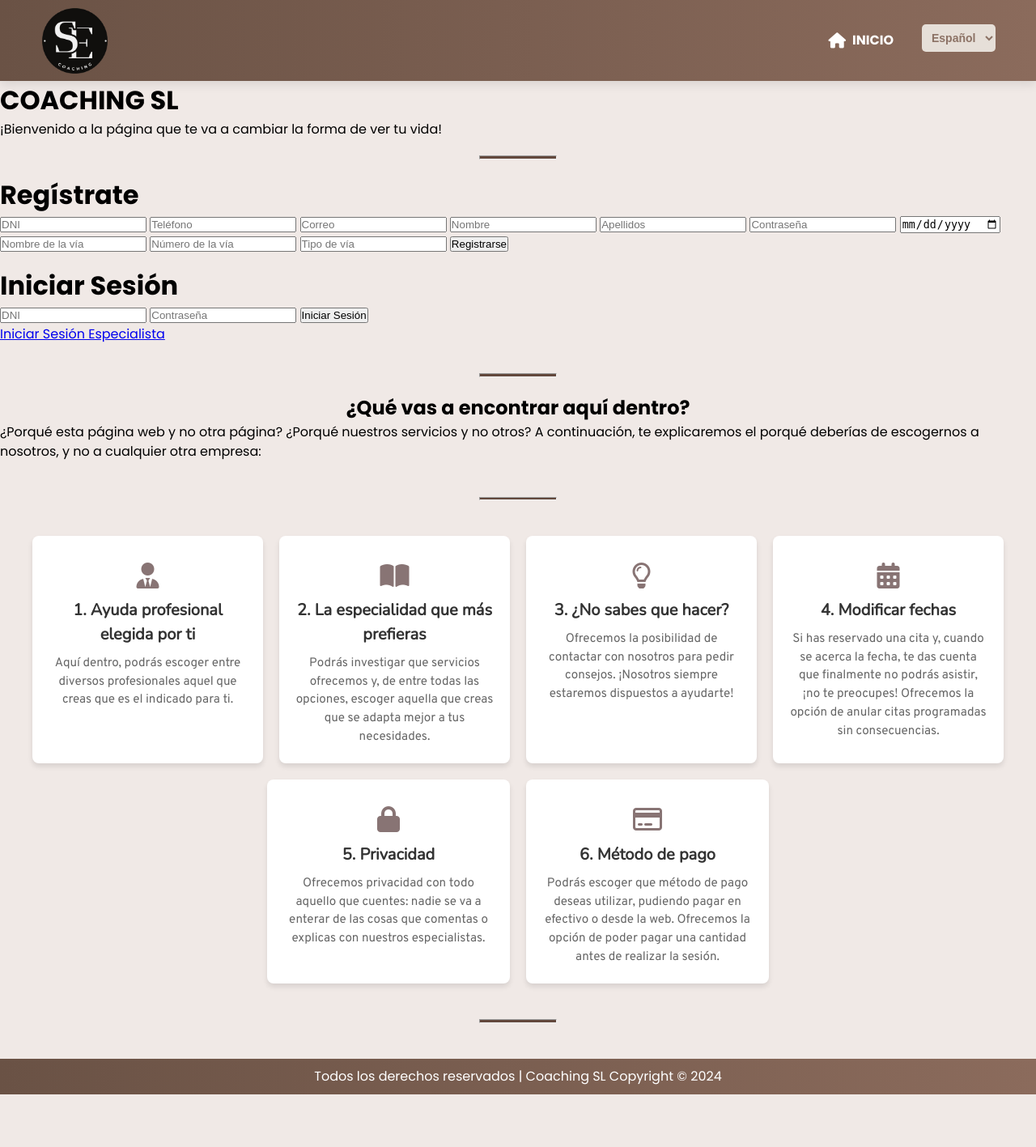
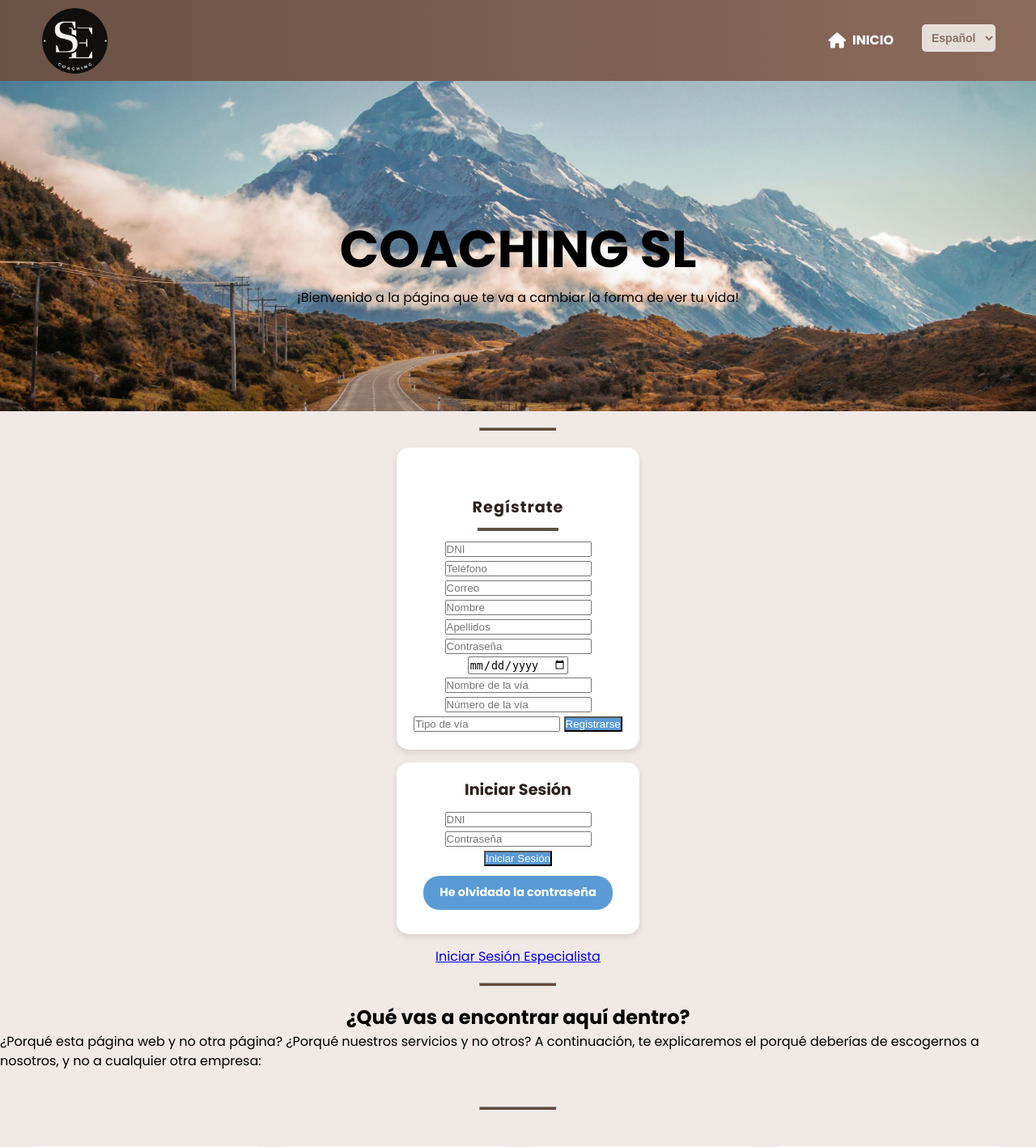
Before and after one commit to ElenaaDalmau/Entrega, a PHP site: page / in a window 1280 px wide. Shown: the top 1417 px of the page at 81% size. Before the commit the page ends 1352 px from the top, so only its background shows below. Run offline with PHP 8.4, Linux system fonts and the light colour scheme.

Commit message:
Update index.php

```diff
--- a/index.php
+++ b/index.php
@@ -65,17 +65,17 @@
         </div>
 
 
-    <header>
-        <div class="container">
+        <div class="Inicio_fondoo">
+            <div class="Contenedor_Inicio">
             <h1>COACHING SL</h1>
             <p class="frase_inicio">¡Bienvenido a la página que te va a cambiar la forma de ver tu vida!</p>
             </div>
-    </header>
+        </div>
 
 <hr class="highlight"/> <!-- SEPARADOR-->
 
 
-<div class="container" id="container">
+        <div class="gestioncliente" id="container">
 
             <!-- REGISTRO DE NUEVO USUARIO -->
             <div class="form-container sign-up-container">
@@ -109,7 +109,6 @@ if ($_SERVER['REQUEST_METHOD'] === 'POST' && isset($_POST['RegistrarUsuario']))
                         if (mysqli_stmt_execute($stmt)) {
                             // Destruir cualquier sesión activa
 
-
                             // Establecer nueva sesión para el cliente registrado
                             $_SESSION['DNI_Cliente'] = $DNI_Cliente;
                             $_SESSION['ID_Cliente'] = $row['ID_Cliente'];
@@ -122,8 +121,8 @@ if ($_SERVER['REQUEST_METHOD'] === 'POST' && isset($_POST['RegistrarUsuario']))
                     }
                     ?>
 
-        <form action="" method="post">
-            <h1>Regístrate</h1>
+                <form class="cliente-contenedor" action="" method="post">
+                    <h1 class="titulos">Regístrate</h1>
                     <input type="text" name="DNI_Cliente" required pattern="[0-9]{8}[A-Za-z]{1}" placeholder="DNI">
                     <input type="tel" name="NumTelefono_Cliente" required placeholder="Teléfono">
                     <input type="email" name="Correo_Cliente" required placeholder="Correo">
@@ -135,7 +134,7 @@ if ($_SERVER['REQUEST_METHOD'] === 'POST' && isset($_POST['RegistrarUsuario']))
                     <input type="text" name="NumeroVia_Cliente" placeholder="Número de la vía">
                     <input type="text" name="TipoVia_Cliente" placeholder="Tipo de vía">
                 <!-- <input type="text" name="Tipo" placeholder="Tipo"> -->
-            <button type="submit" name="RegistrarUsuario">Registrarse</button>
+                    <button class="acciones" type="submit" name="RegistrarUsuario">Registrarse</button>
                 </form>
             </div>
 
@@ -162,7 +161,6 @@ if ($_SERVER['REQUEST_METHOD'] === 'POST' && isset($_POST['RegistrarUsuario']))
                         $_SESSION['Tipo'] = $row['Tipo'];
                         $_SESSION['ID_Cliente'] = $row['ID_Cliente'];
 
-
                         // Redirigir según el tipo de usuario
                         if ($_SESSION['Tipo'] === 'admin') {
                             header("Location: php/ComoTrabajamos.php");
@@ -182,14 +180,17 @@ if ($_SERVER['REQUEST_METHOD'] === 'POST' && isset($_POST['RegistrarUsuario']))
                 }
             ?>
 
-        <form action="" method="post">
+                <form class="cliente-contenedor" action="" method="post">
                     <h1>Iniciar Sesión</h1>
                     <input type="text" name="DNI_Cliente" required placeholder="DNI">
                     <input type="password" name="Contrasena_Cliente" required placeholder="Contraseña">
-            <button type="submit" name="IniciarSesion">Iniciar Sesión</button>
+                    <button class="acciones" type="submit" name="IniciarSesion">Iniciar Sesión</button>
+                    <a class="acciones" href="php/recuperar.php">He olvidado la contraseña</a>
                 </form>
-        <a href="php/inicioESPE.php">Iniciar Sesión Especialista</a>
             </div>
+
+            <a class="acciones" href="php/inicioESPE.php">Iniciar Sesión Especialista</a>
+
         </div>
 
 
@@ -267,7 +268,7 @@ if ($_SERVER['REQUEST_METHOD'] === 'POST' && isset($_POST['RegistrarUsuario']))
     </footer>
 
 <!-- Link a JavaScript -->
-    <script src="../JS/traducciones.js"></script>
+    <script src="JS/traducciones.js"></script>
 
 </body>
 </html>
```
Lines whose indentation alone changed are shown as unchanged.
